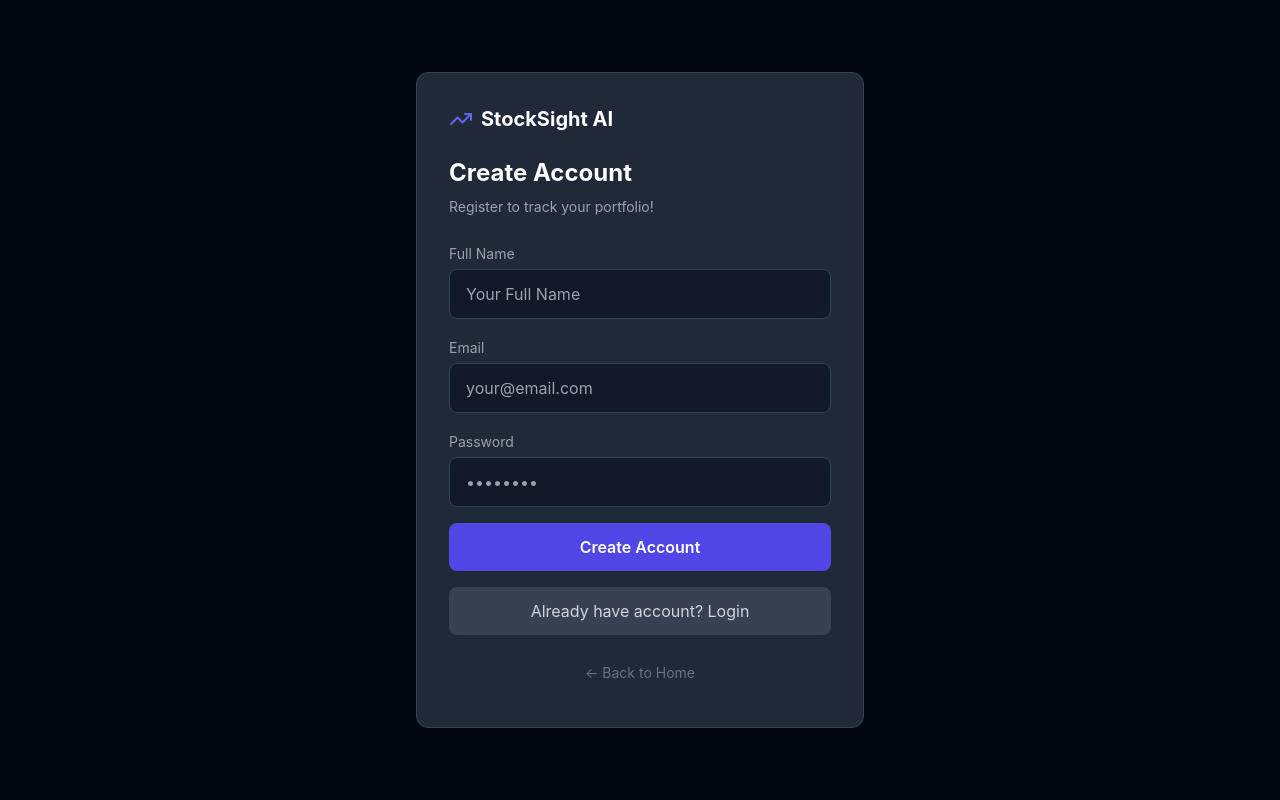
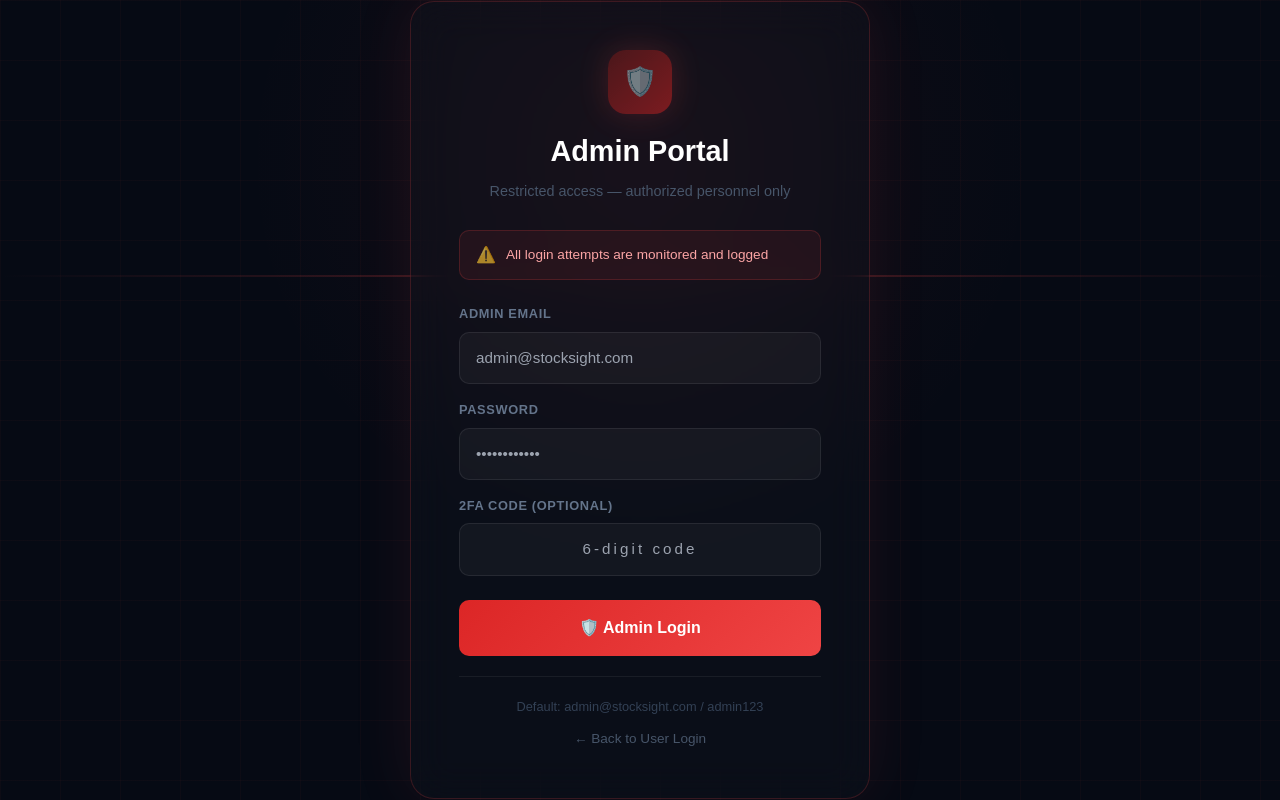
Before and after one commit to 1shreyasdv/stocksight-ai, a React (Create React App) app in the folder frontend/: page /register in a window 1280 px wide. Built offline with nearby package versions, Linux system fonts and the light colour scheme; no server answers.

Commit message:
Add animations to login, register, admin login pages

```diff
--- a/frontend/src/pages/Register.tsx
+++ b/frontend/src/pages/Register.tsx
@@ -1,99 +1,98 @@
 import React, { useState } from 'react';
 import { useNavigate } from 'react-router-dom';
-import { registerUser } from '../services/api';
-import { TrendingUp } from 'lucide-react';
 import toast from 'react-hot-toast';
 
-const Register = () => {
-  const navigate   = useNavigate();
-  const [fullName, setFullName] = useState('');
-  const [email,    setEmail]    = useState('');
+const AdminLogin = () => {
+  const navigate = useNavigate();
+  const [email, setEmail] = useState('');
   const [password, setPassword] = useState('');
+  const [twoFA, setTwoFA] = useState('');
+  const [loading, setLoading] = useState(false);
+  const [focused, setFocused] = useState('');
 
-  const handleRegister = async () => {
-    if (!email || !password || !fullName) {
-      toast.error('Please fill all fields!');
-      return;
-    }
-    try {
-      await registerUser(email, password, fullName);
-      toast.success('Account created! Please login now.');
-      navigate('/portfolio');
-    } catch (error: any) {
-      toast.error(error?.response?.data?.detail || 'Registration failed');
-    }
+  const handleAdminLogin = () => {
+    if (!email || !password) { toast.error('Fill all fields!'); return; }
+    setLoading(true);
+    setTimeout(() => {
+      if (email === 'admin@stocksight.com' && password === 'admin123') {
+        localStorage.setItem('adminToken', 'admin-authenticated');
+        toast.success('🛡️ Admin access granted!');
+        navigate('/admin/dashboard');
+      } else {
+        toast.error('❌ Invalid admin credentials!');
+      }
+      setLoading(false);
+    }, 1200);
   };
 
   return (
-    <div className="flex min-h-screen items-center justify-center bg-gray-950">
-      <div className="w-full max-w-md rounded-xl border border-gray-700 bg-gray-800 p-8">
+    <div style={{ minHeight: '100vh', display: 'flex', alignItems: 'center', justifyContent: 'center', background: '#060a14', fontFamily: "'DM Sans',sans-serif", position: 'relative', overflow: 'hidden' }}>
+      <style>{`
+        @keyframes fadeUp{from{opacity:0;transform:translateY(40px)}to{opacity:1;transform:translateY(0)}}
+        @keyframes pulse{0%,100%{opacity:0.3}50%{opacity:0.7}}
+        @keyframes spin{from{transform:rotate(0deg)}to{transform:rotate(360deg)}}
+        @keyframes scanline{0%{top:-10%}100%{top:110%}}
+        @keyframes blink{0%,100%{opacity:1}50%{opacity:0.3}}
+        .inp:focus{border-color:#ef4444!important;box-shadow:0 0 0 3px rgba(239,68,68,0.15)!important;background:rgba(239,68,68,0.05)!important}
+        .admin-btn{transition:all 0.3s cubic-bezier(0.34,1.56,0.64,1)!important}
+        .admin-btn:hover{transform:translateY(-3px) scale(1.02)!important;box-shadow:0 12px 30px rgba(239,68,68,0.4)!important}
+        .admin-btn:active{transform:scale(0.97)!important}
+      `}</style>
 
-        <div className="mb-6 flex items-center gap-2">
-          <TrendingUp className="text-indigo-500" size={24} />
-          <span className="text-xl font-bold text-white">StockSight AI</span>
+      {/* Background effects */}
+      <div style={{ position: 'absolute', top: '-30%', left: '50%', transform: 'translateX(-50%)', width: '800px', height: '800px', borderRadius: '50%', background: 'radial-gradient(circle,rgba(239,68,68,0.06) 0%,transparent 70%)', pointerEvents: 'none' }} />
+      <div style={{ position: 'absolute', inset: 0, backgroundImage: 'linear-gradient(rgba(239,68,68,0.03) 1px,transparent 1px),linear-gradient(90deg,rgba(239,68,68,0.03) 1px,transparent 1px)', backgroundSize: '60px 60px', pointerEvents: 'none' }} />
+
+      {/* Scanline effect */}
+      <div style={{ position: 'absolute', left: 0, right: 0, height: '2px', background: 'linear-gradient(90deg,transparent,rgba(239,68,68,0.3),transparent)', animation: 'scanline 4s linear infinite', pointerEvents: 'none' }} />
+
+      <div style={{ width: '460px', position: 'relative', zIndex: 1, background: 'rgba(255,255,255,0.02)', border: '1px solid rgba(239,68,68,0.2)', borderRadius: '24px', padding: '48px', backdropFilter: 'blur(20px)', animation: 'fadeUp 0.6s ease-out', boxShadow: '0 0 60px rgba(239,68,68,0.1)' }}>
+
+        {/* Header */}
+        <div style={{ textAlign: 'center', marginBottom: '28px' }}>
+          <div style={{ width: '64px', height: '64px', borderRadius: '18px', background: 'linear-gradient(135deg,#7f1d1d,#dc2626)', display: 'flex', alignItems: 'center', justifyContent: 'center', margin: '0 auto 16px', fontSize: '28px', boxShadow: '0 0 30px rgba(239,68,68,0.4)', animation: 'pulse 2s ease-in-out infinite' }}>🛡️</div>
+          <h2 style={{ color: 'white', fontSize: '1.8rem', fontWeight: 800, margin: '0 0 8px' }}>Admin Portal</h2>
+          <p style={{ color: '#475569', margin: 0, fontSize: '0.9rem' }}>Restricted access — authorized personnel only</p>
         </div>
 
-        <h2 className="mb-2 text-2xl font-bold">Create Account</h2>
-        <p className="mb-6 text-sm text-gray-400">
-          Register to track your portfolio!
-        </p>
+        {/* Warning */}
+        <div style={{ background: 'rgba(239,68,68,0.08)', border: '1px solid rgba(239,68,68,0.2)', borderRadius: '10px', padding: '12px 16px', marginBottom: '24px', display: 'flex', alignItems: 'center', gap: '10px' }}>
+          <span style={{ animation: 'blink 2s ease-in-out infinite', fontSize: '16px' }}>⚠️</span>
+          <span style={{ color: '#fca5a5', fontSize: '0.85rem' }}>All login attempts are monitored and logged</span>
+        </div>
 
-        <div className="space-y-4">
-          <div>
-            <label className="text-sm text-gray-400">Full Name</label>
-            <input
-              type="text"
-              value={fullName}
-              onChange={(e) => setFullName(e.target.value)}
-              placeholder="Your Full Name"
-              className="mt-1 w-full rounded-lg border border-gray-700 bg-gray-900 px-4 py-3 text-white outline-none focus:border-indigo-500"
-            />
+        {[
+          {label:'ADMIN EMAIL', value:email, setter:setEmail, type:'email', placeholder:'admin@stocksight.com', key:'email'},
+          {label:'PASSWORD', value:password, setter:setPassword, type:'password', placeholder:'••••••••••••', key:'pass'},
+          {label:'2FA CODE (OPTIONAL)', value:twoFA, setter:setTwoFA, type:'text', placeholder:'6-digit code', key:'tfa'},
+        ].map(f => (
+          <div key={f.key} style={{ marginBottom: '16px' }}>
+            <label style={{ color: '#64748b', fontSize: '0.8rem', fontWeight: 700, display: 'block', marginBottom: '8px', letterSpacing: '0.05em' }}>{f.label}</label>
+            <input className="inp" type={f.type} value={f.value} onChange={e => f.setter(e.target.value)}
+              onKeyPress={e => e.key === 'Enter' && handleAdminLogin()}
+              placeholder={f.placeholder}
+              style={{ width: '100%', padding: '14px 16px', borderRadius: '10px', background: 'rgba(255,255,255,0.04)', border: `1px solid ${focused===f.key?'#ef4444':'rgba(255,255,255,0.08)'}`, color: 'white', fontSize: '0.95rem', outline: 'none', boxSizing: 'border-box', transition: 'all 0.2s', textAlign: f.key==='tfa'?'center':'left', letterSpacing: f.key==='tfa'?'0.2em':'normal' }}
+              onFocus={() => setFocused(f.key)} onBlur={() => setFocused('')} />
           </div>
-          <div>
-            <label className="text-sm text-gray-400">Email</label>
-            <input
-              type="email"
-              value={email}
-              onChange={(e) => setEmail(e.target.value)}
-              placeholder="your@email.com"
-              className="mt-1 w-full rounded-lg border border-gray-700 bg-gray-900 px-4 py-3 text-white outline-none focus:border-indigo-500"
-            />
-          </div>
-          <div>
-            <label className="text-sm text-gray-400">Password</label>
-            <input
-              type="password"
-              value={password}
-              onChange={(e) => setPassword(e.target.value)}
-              placeholder="••••••••"
-              className="mt-1 w-full rounded-lg border border-gray-700 bg-gray-900 px-4 py-3 text-white outline-none focus:border-indigo-500"
-            />
-          </div>
+        ))}
 
-          <button
-            onClick={handleRegister}
-            className="w-full rounded-lg bg-indigo-600 py-3 font-semibold transition hover:bg-indigo-700"
-          >
-            Create Account
-          </button>
+        <button className="admin-btn" onClick={handleAdminLogin} disabled={loading}
+          style={{ width: '100%', padding: '16px', borderRadius: '10px', background: loading ? '#374151' : 'linear-gradient(135deg,#dc2626,#ef4444)', border: 'none', color: 'white', fontSize: '1rem', fontWeight: 700, cursor: loading ? 'not-allowed' : 'pointer', marginBottom: '20px', marginTop: '8px' }}>
+          {loading ? (
+            <span style={{ display: 'flex', alignItems: 'center', justifyContent: 'center', gap: '10px' }}>
+              <span style={{ width: '18px', height: '18px', border: '2px solid rgba(255,255,255,0.3)', borderTop: '2px solid white', borderRadius: '50%', display: 'inline-block', animation: 'spin 0.8s linear infinite' }} />
+              Verifying...
+            </span>
+          ) : '🛡️ Admin Login'}
+        </button>
 
-          <button
-            onClick={() => navigate('/portfolio')}
-            className="w-full rounded-lg bg-gray-700 py-3 text-gray-300 transition hover:bg-gray-600"
-          >
-            Already have account? Login
-          </button>
-
-          <button
-            onClick={() => navigate('/')}
-            className="w-full py-3 text-sm text-gray-500 transition hover:text-gray-300"
-          >
-            ← Back to Home
-          </button>
+        <div style={{ textAlign: 'center', borderTop: '1px solid rgba(255,255,255,0.06)', paddingTop: '20px' }}>
+          <p style={{ color: '#334155', fontSize: '0.8rem', margin: '0 0 10px' }}>Default: admin@stocksight.com / admin123</p>
+          <button onClick={() => navigate('/login')} style={{ background: 'none', border: 'none', color: '#475569', fontSize: '0.85rem', cursor: 'pointer' }}>← Back to User Login</button>
         </div>
       </div>
     </div>
   );
 };
 
-export default Register;
+export default AdminLogin;
```
